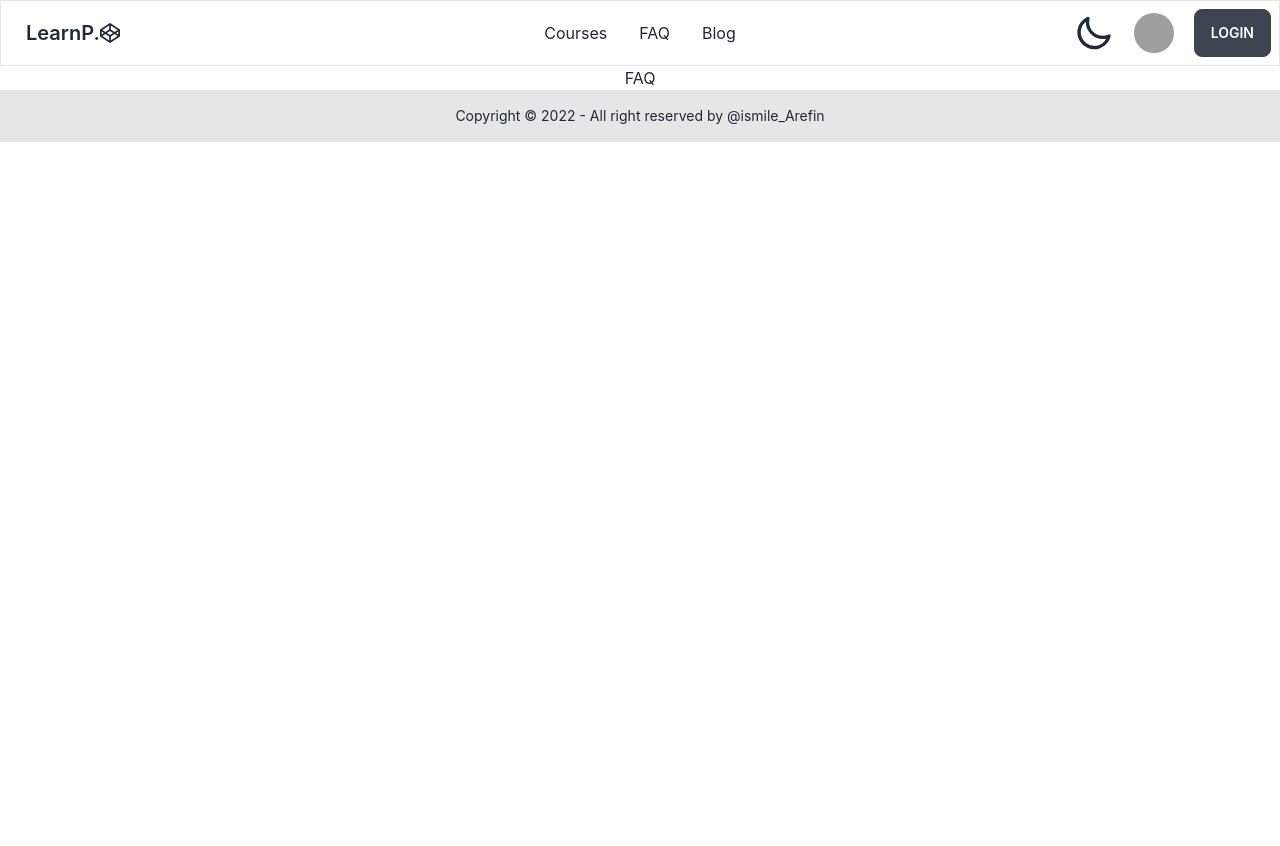
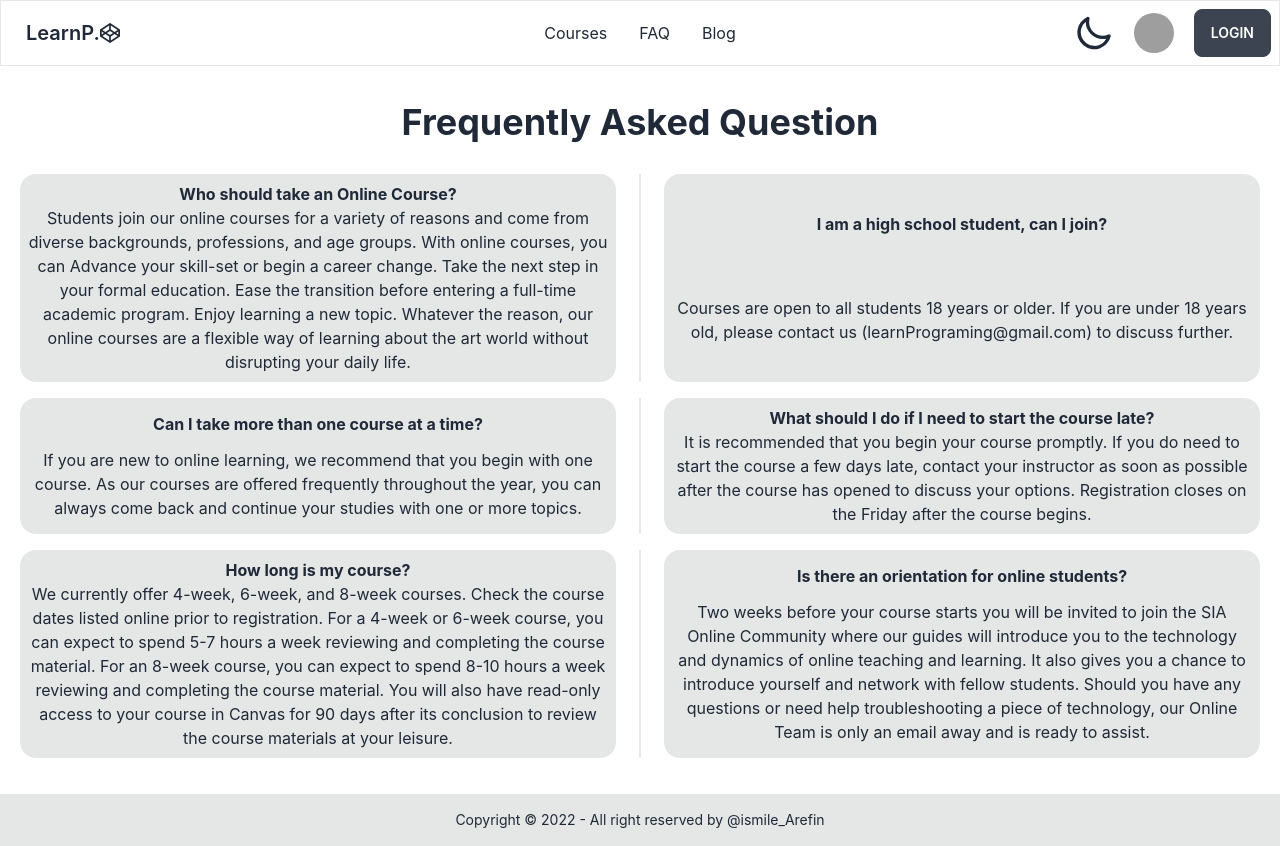
Before and after one commit to ismilearefin/learn-programming, a React (Create React App) app: page /faq in a window 1280 px wide. Before the commit the page ends 800 px from the top, so only its background shows below. Built offline with nearby package versions, Linux system fonts and the light colour scheme; no server answers; grey boxes are pictures that could not be loaded.

Commit message:
Readme file

```diff
--- a/src/components/ErrorPage/ErrorPage.js
+++ b/src/components/ErrorPage/ErrorPage.js
@@ -1,12 +1,13 @@
 import React from 'react';
 import { MagnifyingGlass } from 'react-loader-spinner';
 import { Link } from 'react-router-dom';
+import { FaAngleDoubleLeft} from 'react-icons/fa';
 
 const ErrorPage = () => {
     return (
         <div>
             <div className="hero min-h-screen" style={{ backgroundImage: `url("https://img.freepik.com/free-photo/optical-lens-technology-background-purple-blue-gradient_53876-124678.jpg?w=740&t=st=1666792215~exp=1666792815~hmac=119c86b770bf7c7c1549ec1e02aeee0341239efb657caf9ff79299137d9c2957")` }}>
-                <div className="hero-overlay bg-opacity-60"></div>
+                <div className="hero-overlay "></div>
                 <div className="hero-content text-center text-neutral-content">
                     <div className="max-w-md">
                         <div>
@@ -23,7 +24,7 @@ const ErrorPage = () => {
                         </div>
                     <h1 className="mb-5 text-8xl font-bold">404</h1>
                     <p className="mb-5 text-5xl">PAGE NOT FOUND</p>
-                    <Link to='/' className="btn btn-primary">Home</Link>
+                    <Link to='/' className="btn btn-primary"><FaAngleDoubleLeft className='mr-1'></FaAngleDoubleLeft>Home</Link>
                     </div>
                 </div>
                 </div>
--- a/src/components/Faq/Faq.js
+++ b/src/components/Faq/Faq.js
@@ -2,8 +2,50 @@ import React from 'react';
 
 const Faq = () => {
     return (
-        <div>
-            FAQ
+        <div className='p-2 lg:p-5'>
+            <p className='text-4xl py-4 font-bold'> Frequently Asked Question </p>
+            <div className="flex flex-col w-full py-4 lg:flex-row">
+                <div className="grid flex-grow  card bg-base-300 rounded-box place-items-center p-2 lg:w-14">
+                    <h1 className='font-bold'>Who should take an Online Course?</h1>
+                    <p>Students join our online courses for a variety of reasons and come from diverse backgrounds, professions, and age groups. With online courses, you can
+                        Advance your skill-set or begin a career change.
+                        Take the next step in your formal education.
+                        Ease the transition before entering a full-time academic program.
+                        Enjoy learning a new topic.
+                        Whatever the reason, our online courses are a flexible way of learning about the art world without disrupting your daily life.</p>
+                </div>
+                <div className="divider lg:divider-horizontal"></div>
+                <div className="grid flex-grow p-2 lg:w-14 card bg-base-300 rounded-box place-items-center">
+                    <h1 className='font-bold'>I am a high school student, can I join?</h1>
+                    <p>Courses are open to all students 18 years or older. If you are under 18 years old, please contact us (learnPrograming@gmail.com) to discuss further.</p>
+                </div>
+            </div>
+            <div className="flex flex-col w-full lg:flex-row">
+                <div className="grid flex-grow p-2 lg:w-14 card bg-base-300 rounded-box place-items-center">
+                    <h1 className='font-bold'>Can I take more than one course at a time?</h1>
+                    <p>If you are new to online learning, we recommend that you begin with one course. As our courses are offered frequently throughout the year, you can always come back and continue your studies with one or more topics.</p>
+                    </div>
+                <div className="divider lg:divider-horizontal"></div>
+                <div className="grid flex-grow p-2 lg:w-14 card bg-base-300 rounded-box place-items-center">
+                    <h1 className='font-bold'>What should I do if I need to start the course late?</h1>
+                    <p>It is recommended that you begin your course promptly. If you do need to start the course a few days late, contact your instructor as soon as possible after the course has opened to discuss your options. Registration closes on the Friday after the course begins.</p>
+                </div>
+            </div>
+            <div className="flex flex-col py-4 w-full lg:flex-row">
+                <div className="grid flex-grow p-2 lg:w-14 card bg-base-300 rounded-box place-items-center">
+                    <h1 className='font-bold'>How long is my course?</h1>
+                    <p>We currently offer 4-week, 6-week, and 8-week courses. Check the course dates listed online prior to registration.
+                        For a 4-week or 6-week course, you can expect to spend 5-7 hours a week reviewing and completing the course material.
+                        For an 8-week course, you can expect to spend 8-10 hours a week reviewing and completing the course material.
+                        You will also have read-only access to your course in Canvas for 90 days after its conclusion to review the course materials at your leisure.</p>
+                    </div>
+                <div className="divider lg:divider-horizontal"></div>
+                <div className="grid flex-grow p-2 lg:w-14 card bg-base-300 rounded-box place-items-center">
+                    <h1 className='font-bold'>Is there an orientation for online students?</h1>
+                    <p>Two weeks before your course starts you will be invited to join the SIA Online Community where our guides will introduce you to the technology and dynamics of online teaching and learning. It also gives you a chance to introduce yourself and network with fellow students.
+Should you have any questions or need help troubleshooting a piece of technology, our Online Team is only an email away and is ready to assist.</p>
+                </div>
+            </div>
         </div>
     );
 };
--- a/src/components/Navbar/Navbar.js
+++ b/src/components/Navbar/Navbar.js
@@ -6,7 +6,7 @@ import { AuthContext } from '../ContextApi/AuthProvider/AuthProvider';
 const Navbar = () => {
 const [active,setactive] = useState(true);
 const {user,signOutuser} = useContext(AuthContext);
-console.log(user);
+// console.log(user);
 
 
 //signOut
```
Also changed, not shown: 1 other file (tests, documents, lock files or other folders).
